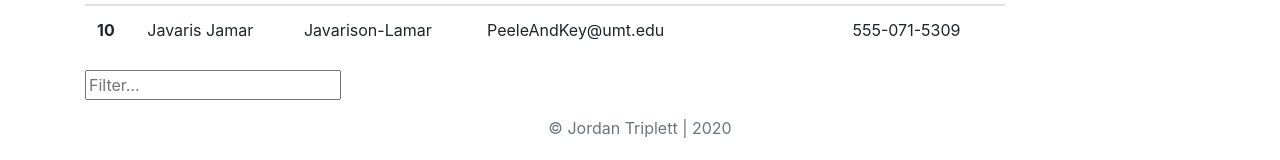
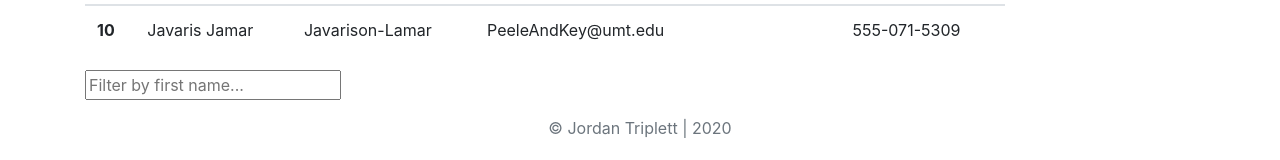
Before and after one commit to JordanT111596/User-Directory, a React (Create React App) app: page / in a window 1280 px wide. Shown: the part 551-711 px from the top of the page. Built offline with nearby package versions, Linux system fonts and the light colour scheme.

Commit message:
Filter box now works all letters in first name

```diff
--- a/src/components/table.js
+++ b/src/components/table.js
@@ -57,22 +57,19 @@ class Table extends React.Component {
 
     handleInputChange = event => {
         // Getting the value and name of the input which triggered the change
-        this.setState({
-            userList: users
-        });
-        let value = event.target.value || "";
+        let value = event.target.value.toLowerCase() || "";
         console.log(value);
         const name = event.target.name;
-        console.log(name);
         let newFilter;
-        newFilter = this.state.userList.filter((filterUsers) => {
-            return filterUsers.firstName.includes(value)
+        newFilter = users.filter((filterUsers) => {
+            filterUsers[name] = filterUsers[name].toLowerCase();
+            console.log(filterUsers);
+            return filterUsers[name].includes(value)
         })
-        console.log(newFilter);
         // Updating the input's state
         this.setState({
-          filter: value,
-          userList: newFilter
+            filter: value,
+            userList: newFilter
         });
 
         if (value === "") {
@@ -80,7 +77,7 @@ class Table extends React.Component {
                 userList: users
             });
         }
-      };
+    };
 
     render() {
         return (
@@ -112,14 +109,21 @@ class Table extends React.Component {
                 </div>
                 <div className="row">
                     <div className="col-md-10">
-                        <form className="form" onSubmit={ event => {event.preventDefault() } }>
+                        <form className="form" onSubmit={event => { event.preventDefault() }}>
                             <input
                                 value={this.state.filter}
-                                name="filter"
+                                name="firstName"
                                 onChange={this.handleInputChange}
                                 type="text"
-                                placeholder="Filter..."
+                                placeholder="Filter by first name..."
                             />
+                            {/* <input
+                                value={this.state.filter}
+                                name="lastName"
+                                onChange={this.handleInputChange}
+                                type="text"
+                                placeholder="Filter by last name..."
+                            /> */}
                             {/* <button onClick={this.handleFormSubmit}>Submit</button> */}
                         </form>
                     </div>
--- a/src/components/users.js
+++ b/src/components/users.js
@@ -5,7 +5,7 @@ function Users(props) {
         <tbody>
             <tr>
                 <th scope="row" key={props.id}>{props.id}</th>
-                <td>{props.firstName}</td>
+                <td>{props.firstName.charAt(0).toUpperCase()}{props.firstName.slice(1)}</td>
                 <td>{props.lastName}</td>
                 <td>{props.email}</td>
                 <td>{props.phone}</td>
```
Also changed, not shown: 1 other file (tests, documents, lock files or other folders).
